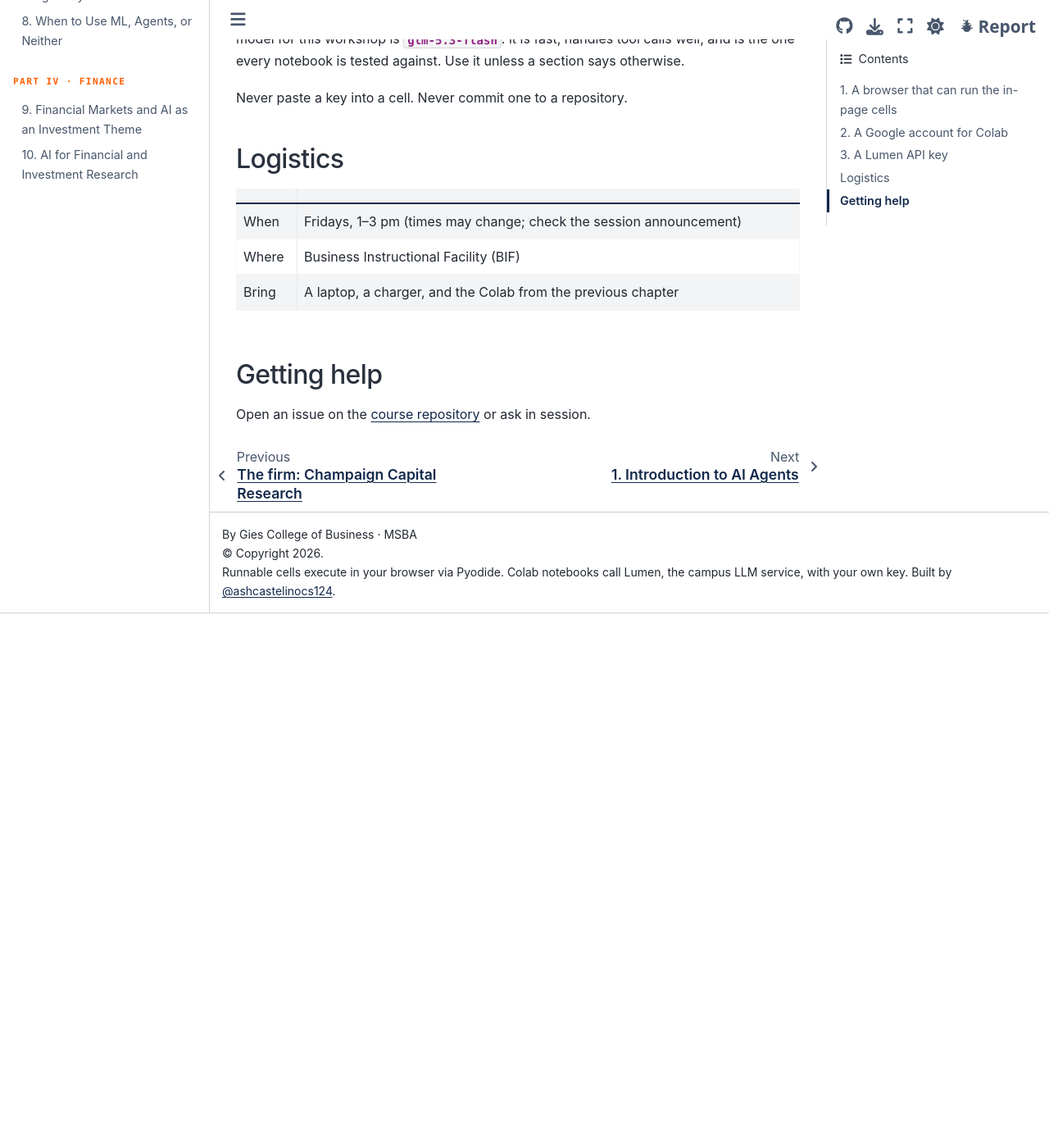
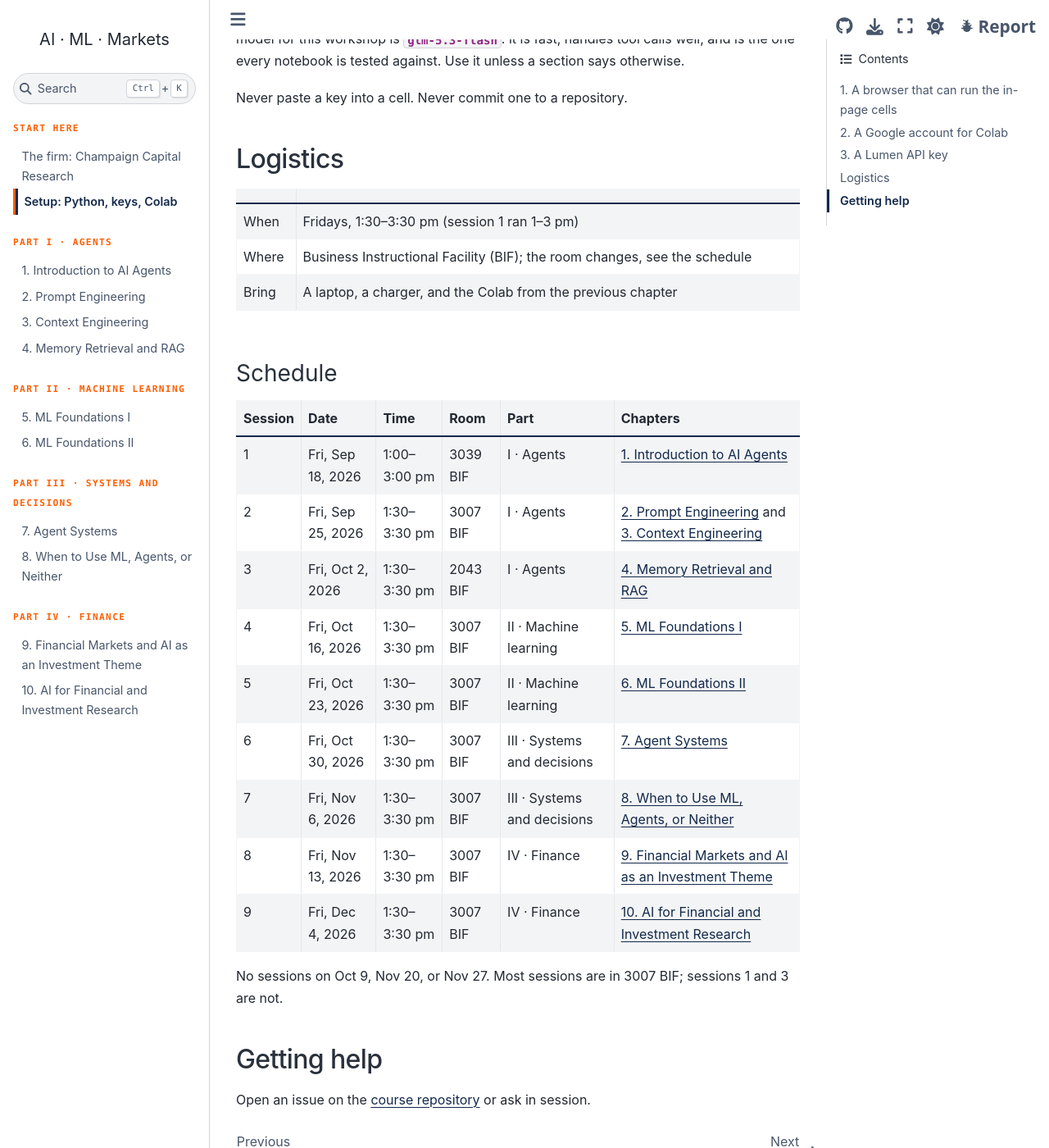
Before and after one commit to ashcastelinocs124/msba-ai-workshop, a Jupyter Book: the page built from book/setup.md, in a window 1280 px wide and 1400 px high, scrolled down 2417 px. Shown: the whole window at 82% size. Built offline with Jupyter Book 1.0.4 settings and Sphinx 7.4.7 and the Sphinx Book theme 1.1.4, drawn with Linux system fonts in a browser that asks for light colours; before the commit the page ends 3165 px from its top, so only the background shows below that.

Commit message:
Add the session schedule, move sessions to 1:30-3:30 pm, link the chapter 1 slides
The setup page's Logistics now lists all nine sessions with date, time,
room and the chapters each covers (session 2 covers chapters 2 and 3 after
the split). Chapter 1's lecture caption links the session 1 deck.

```diff
--- a/book/setup.md
+++ b/book/setup.md
@@ -76,9 +76,25 @@
 
 | | |
 |---|---|
-| When | Fridays, 1–3 pm (times may change; check the session announcement) |
-| Where | Business Instructional Facility (BIF) |
+| When | Fridays, 1:30–3:30 pm (session 1 ran 1–3 pm) |
+| Where | Business Instructional Facility (BIF); the room changes, see the schedule |
 | Bring | A laptop, a charger, and the Colab from the previous chapter |
+
+### Schedule
+
+| Session | Date | Time | Room | Part | Chapters |
+|---|---|---|---|---|---|
+| 1 | Fri, Sep 18, 2026 | 1:00–3:00 pm | 3039 BIF | I · Agents | [1. Introduction to AI Agents](ch01-agent-loop.md) |
+| 2 | Fri, Sep 25, 2026 | 1:30–3:30 pm | 3007 BIF | I · Agents | [2. Prompt Engineering](ch02-prompt-engineering.md) and [3. Context Engineering](ch03-context-engineering.md) |
+| 3 | Fri, Oct 2, 2026 | 1:30–3:30 pm | 2043 BIF | I · Agents | [4. Memory Retrieval and RAG](ch04-memory-rag.md) |
+| 4 | Fri, Oct 16, 2026 | 1:30–3:30 pm | 3007 BIF | II · Machine learning | [5. ML Foundations I](ch05-ml-foundations-1.md) |
+| 5 | Fri, Oct 23, 2026 | 1:30–3:30 pm | 3007 BIF | II · Machine learning | [6. ML Foundations II](ch06-ml-foundations-2.md) |
+| 6 | Fri, Oct 30, 2026 | 1:30–3:30 pm | 3007 BIF | III · Systems and decisions | [7. Agent Systems](ch07-agent-systems.md) |
+| 7 | Fri, Nov 6, 2026 | 1:30–3:30 pm | 3007 BIF | III · Systems and decisions | [8. When to Use ML, Agents, or Neither](ch08-ml-agents-or-neither.md) |
+| 8 | Fri, Nov 13, 2026 | 1:30–3:30 pm | 3007 BIF | IV · Finance | [9. Financial Markets and AI as an Investment Theme](ch09-markets-and-ai.md) |
+| 9 | Fri, Dec 4, 2026 | 1:30–3:30 pm | 3007 BIF | IV · Finance | [10. AI for Financial and Investment Research](ch10-ai-investment-research.md) |
+
+No sessions on Oct 9, Nov 20, or Nov 27. Most sessions are in 3007 BIF; sessions 1 and 3 are not.
 
 ## Getting help
 
```
Also changed, not shown: book/ch01-agent-loop.md (+1 -1 lines).
